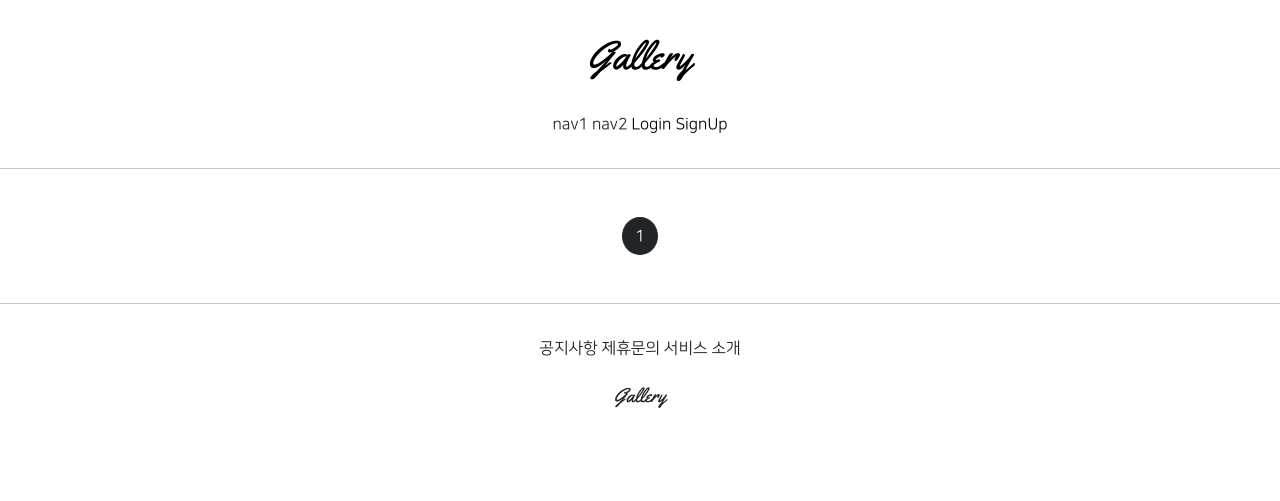
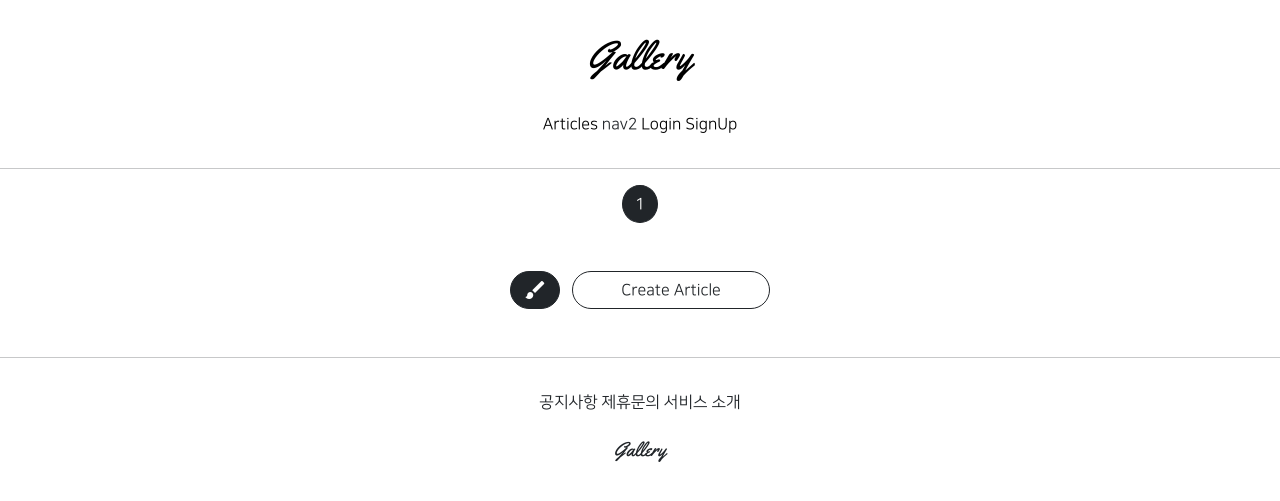
Before and after one commit to opwe37/gis_django_2, a Django app: page /articles/list/ in a window 1280 px wide. Shown: the top 501 px of the page. Run offline with Django 3.2, Linux system fonts and the light colour scheme; data that the repository does not hold is empty; parts of the project's set-up code (start-up, migrations or seed data) failed here and were passed over; some libraries are stand-ins or nearby versions.

Commit message:
08.05 - [Create] Article Page Link

```diff
--- a/articleapp/templates/articleapp/list.html
+++ b/articleapp/templates/articleapp/list.html
@@ -39,4 +39,10 @@
     <script src="{% static 'js/magic-grid.cjs.js' %}"></script>
 
     {% include 'snippets/pagination.html' %}
+
+    <div class="text-center my-5">
+        <a href="{% url 'articleapp:create' %}" class="btn btn-dark rounded-pill material-icons">brush</a>
+        <a href="{% url 'articleapp:create' %}" class="btn btn-outline-dark rounded-pill px-5">Create Article</a>
+    </div>
+
 {% endblock %}
--- a/templates/header.html
+++ b/templates/header.html
@@ -3,7 +3,9 @@
         <h1><a href="{% url 'accountapp:hello_world' %}" style="text-decoration: none">Gallery</a></h1>
     </div>
     <div class="m_b_2">
-        <span>nav1</span>
+        <span>
+            <a href="{% url 'articleapp:list' %}">Articles</a>
+        </span>
         <span>nav2</span>
 
         {% if not user.is_authenticated %}
--- a/templates/snippets/pagination.html
+++ b/templates/snippets/pagination.html
@@ -1,4 +1,4 @@
-<div class="text-center my-5">
+<div class="text-center my-1">
     {% if page_obj.has_previous %}
     <a href="?page={{ page_obj.previous_page_number }}" class="btn btn-secondary rounded-circle">
         {{ page_obj.previous_page_number }}
```
